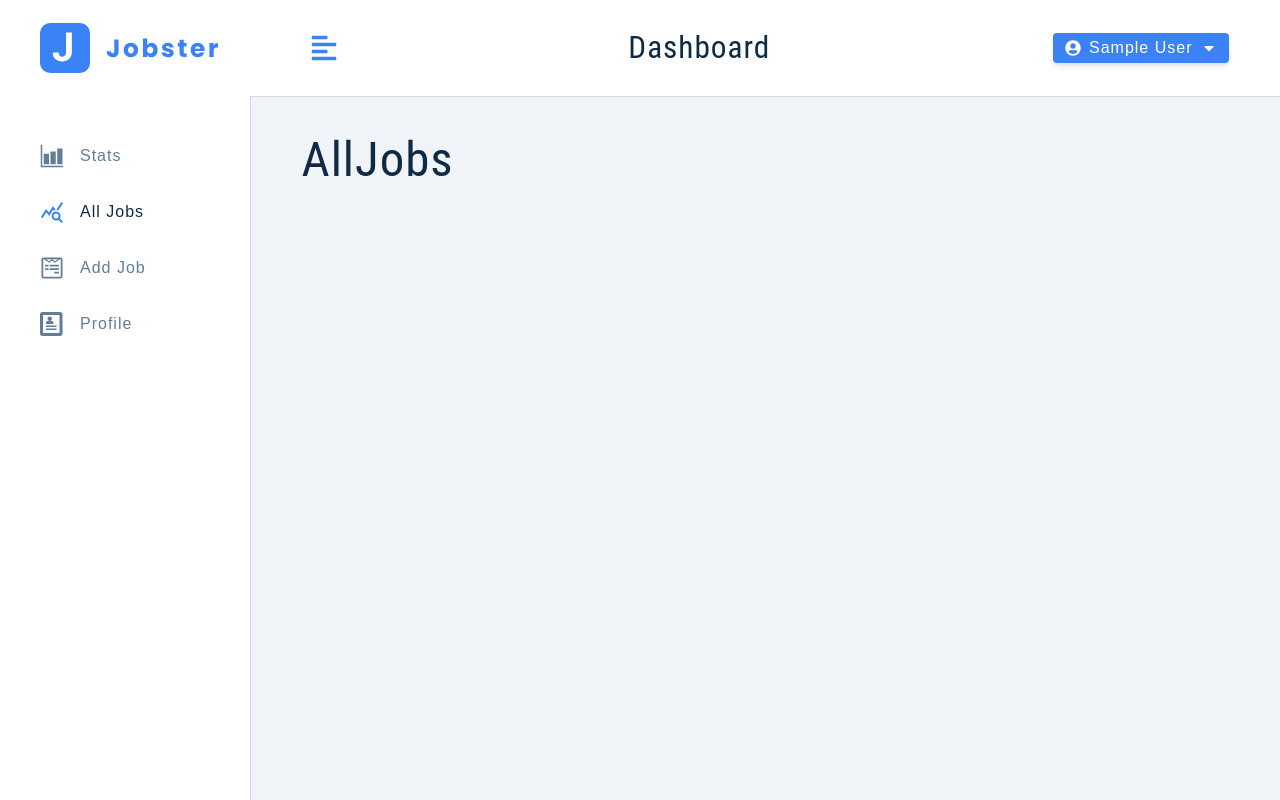
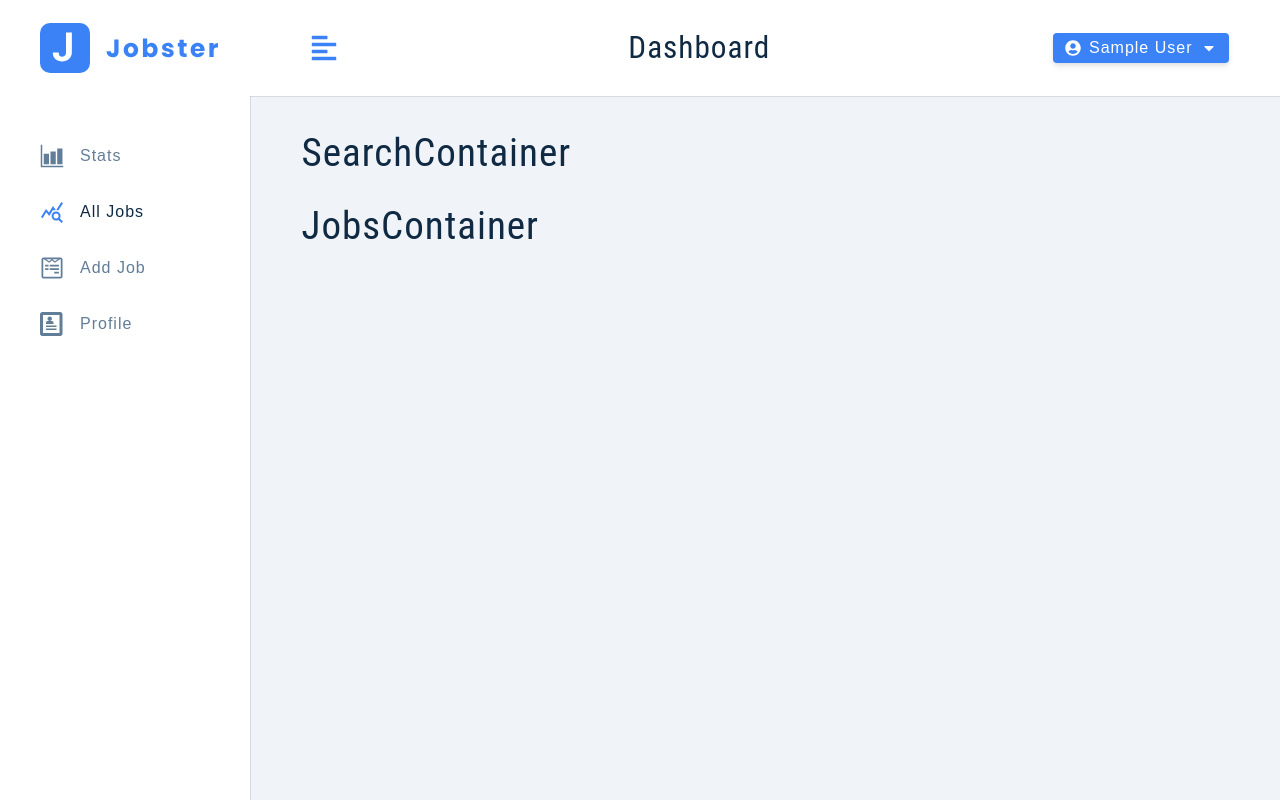
Before and after one commit to Mikechoi78/redux-toolkit-jobster, a React (Create React App) app: page /all-jobs in a window 1280 px wide. Built offline with nearby package versions, Linux system fonts and the light colour scheme; sample sign-in values are in the browser's storage.

Commit message:
59-all-jobs-page-structure

```diff
--- /dev/null
+++ b/src/components/Job.js
@@ -0,0 +1,4 @@
+const Job = () => {
+  return <h2>Job</h2>;
+};
+export default Job;
--- /dev/null
+++ b/src/components/JobsContainer.js
@@ -0,0 +1,4 @@
+const JobsContainer = () => {
+  return <h2>JobsContainer</h2>;
+};
+export default JobsContainer;
--- /dev/null
+++ b/src/components/SearchContainer.js
@@ -0,0 +1,4 @@
+const SearchContainer = () => {
+  return <h2>SearchContainer</h2>;
+};
+export default SearchContainer;
--- a/src/components/index.js
+++ b/src/components/index.js
@@ -1,8 +1,19 @@
 import BigSidebar from './BigSidebar';
 import FormRow from './FormRow';
 import FormRowSelect from './FormRowSelect';
+import JobsContainer from './JobsContainer';
 import Logo from './Logo';
 import Navbar from './Navbar';
+import SearchContainer from './SearchContainer';
 import SmallSidebar from './SmallSidebar';
 
-export { Logo, FormRow, Navbar, SmallSidebar, BigSidebar, FormRowSelect };
+export {
+  Logo,
+  FormRow,
+  Navbar,
+  SmallSidebar,
+  BigSidebar,
+  FormRowSelect,
+  JobsContainer,
+  SearchContainer,
+};
--- a/src/pages/dashboard/AllJobs.js
+++ b/src/pages/dashboard/AllJobs.js
@@ -1,4 +1,11 @@
+import { JobsContainer, SearchContainer } from '../../components';
+
 const AllJobs = () => {
-  return <h1>AllJobs</h1>;
+  return (
+    <>
+      <SearchContainer />
+      <JobsContainer />
+    </>
+  );
 };
 export default AllJobs;
```
Also changed, not shown: 1 other file (tests, documents, lock files or other folders).
